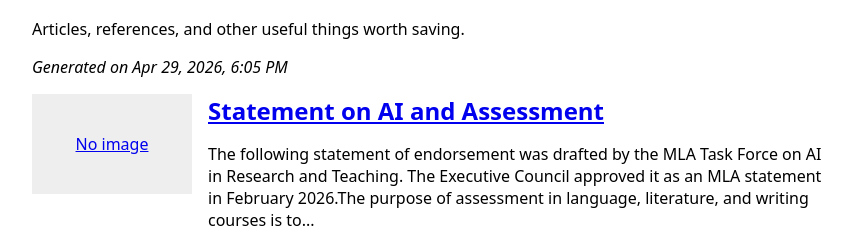
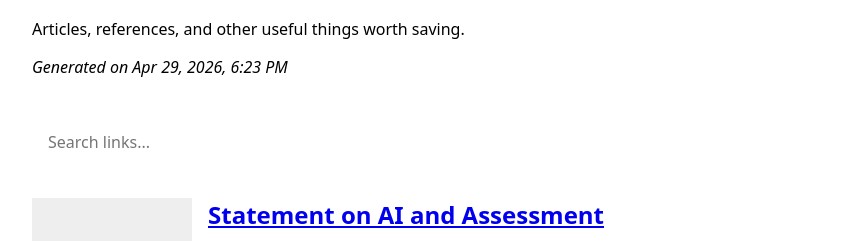
Before and after one commit to mamund/generate-links-page, a website: page index.html in a window 1280 px wide. Shown: the part 78-319 px from the top of the page, without its empty margins (208-1060 px from the left). Drawn offline with Linux system fonts and the light colour scheme.

Commit message:
added search

```diff
--- a/index.html
+++ b/index.html
@@ -11,12 +11,28 @@
     .no-image { width: 160px; height: 100px; background: #eee; display: flex; align-items: center; justify-content: center; }
     h2 { margin: 0 0 0.3rem; }
     .source { color: #666; font-size: 0.9rem; }
+    #search {
+      width: 100%;
+      margin: 1.5rem 0 2rem;
+      padding: 0.8rem 1rem;
+      font: inherit;
+      border: 1px solid var(--border);
+      border-radius: 10px;
+      background: var(--card);
+      color: var(--text);
+    }
   </style>
 </head>
 <body>
   <h1>Articles of Interest (AI)</h1>
   <p>Articles, references, and other useful things worth saving.</p>
-  <p><i>Generated on Apr 29, 2026, 6:05 PM</i></p>
+  <p><i>Generated on Apr 29, 2026, 6:23 PM</i></p>
+  <input
+    id="search"
+    type="search"
+    placeholder="Search links..."
+    aria-label="Search links"
+  />
   <div class="link-card">
     <a href="https://www.mla.org/Resources/Advocacy/Executive-Council-Actions/2026/Statement-on-AI-and-Assessment"><div class="no-image">No image</div></a>
     <div>
@@ -235,6 +251,21 @@
   </div>
 </body>
 <footer>
-  Generated on Apr 29, 2026, 6:05 PM
+  Generated on Apr 29, 2026, 6:23 PM
 </footer>
+<script>
+  const search = document.querySelector("#search");
+  const cards = document.querySelectorAll(".link-card");
+
+  search.addEventListener("input", () => {
+    const q = search.value.toLowerCase().trim();
+
+    cards.forEach(card => {
+      const text = card.textContent.toLowerCase();
+      const match = !q || text.includes(q);
+
+      card.style.display = match ? "" : "none";    });
+  });
+</script>
+
 </html>
```
Also changed, not shown: generate-links-page.js (+31 -0 lines).
